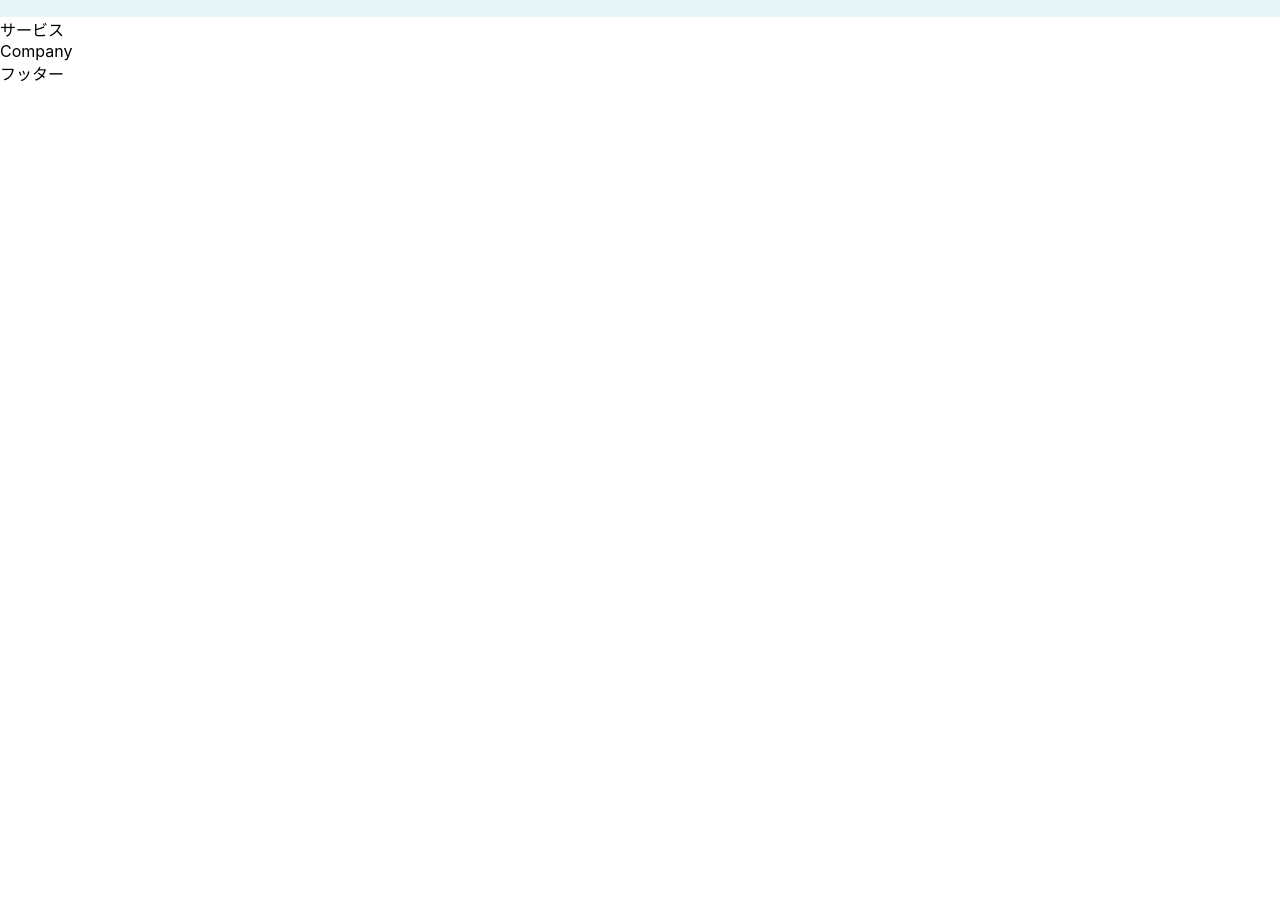
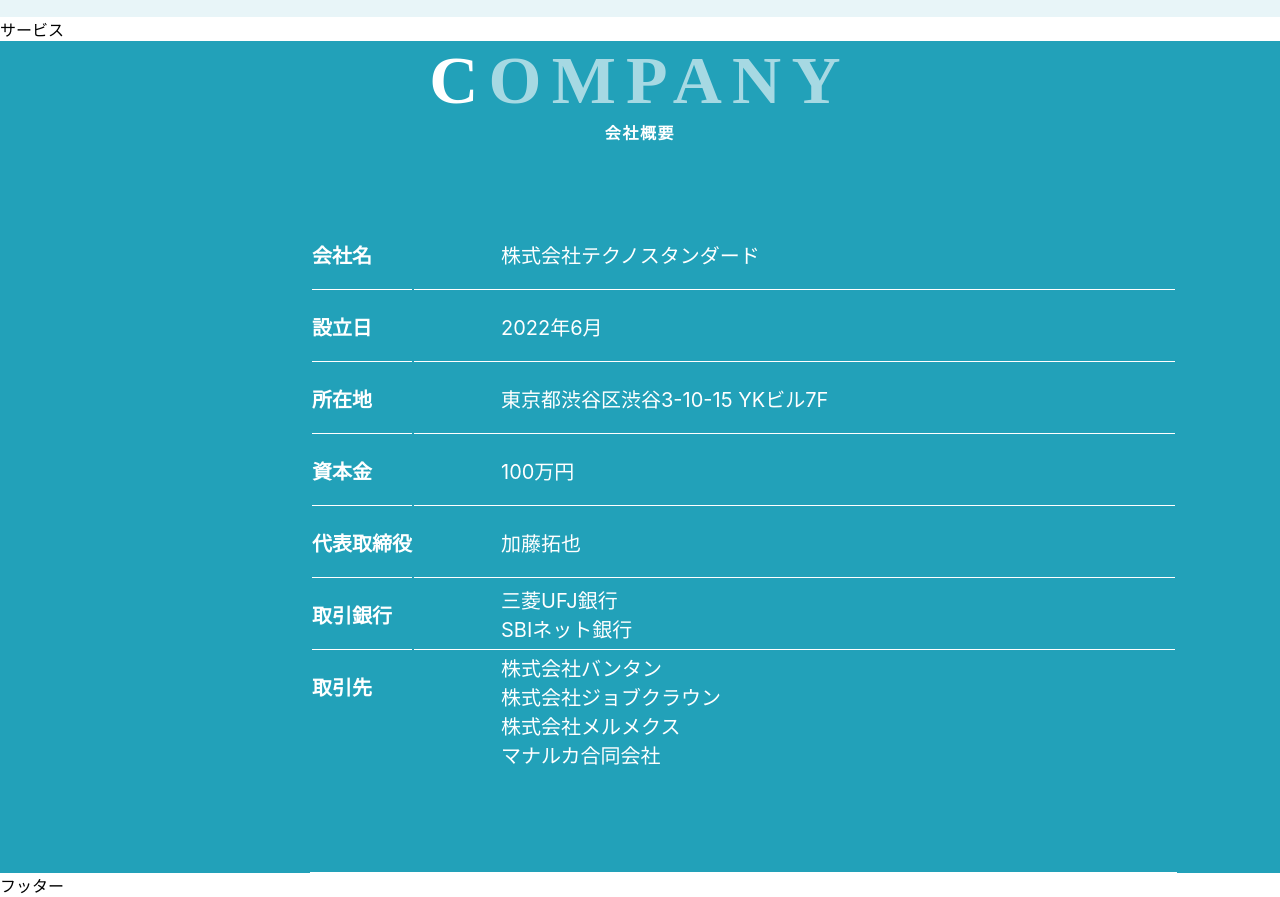
Before and after one commit to yui2411/hp-work, a React (Create React App) app: page /homepage in a window 1280 px wide. Shown: the part 1740-2637 px from the top of the page. Before the commit the page ends 1825 px from the top, so only its background shows below. Built offline with nearby package versions, Linux system fonts and the light colour scheme.

Commit message:
company作成

```diff
--- a/src/modules/hp/Company.tsx
+++ b/src/modules/hp/Company.tsx
@@ -1,15 +1,176 @@
 import { Box, SxProps, Theme } from "@mui/material";
+import { table } from "console";
 
 export const Company = () => {
   return (
     <Box className="Company" sx={sx}>
-      Company
+      <Box className="Company-title-group">
+        <Box className="Company-title">
+          C<span className="Company-title-color">OMPANY</span>
+        </Box>
+        <Box className="Company-title-sub">会社概要</Box>
+      </Box>
+      <Box className="Company-text">
+        <table className="Company-text-table">
+          <tr>
+            <td className="Company-text-category">会社名</td>
+            <td className="Company-text-name">株式会社テクノスタンダード</td>
+          </tr>
+          <tr>
+            <td className="Company-text-category">設立日</td>
+            <td className="Company-text-name">2022年6月</td>
+          </tr>
+          <tr>
+            <td className="Company-text-category">所在地</td>
+            <td className="Company-text-name">
+              東京都渋谷区渋谷3-10-15 YKビル7F
+            </td>
+          </tr>
+          <tr>
+            <td className="Company-text-category">資本金</td>
+            <td className="Company-text-name">100万円</td>
+          </tr>
+          <tr>
+            <td className="Company-text-category">代表取締役</td>
+            <td className="Company-text-name">加藤拓也</td>
+          </tr>
+          <tr>
+            <td className="Company-text-category">取引銀行</td>
+            <td className="Company-text-name">
+              三菱UFJ銀行
+              <br />
+              SBIネット銀行
+            </td>
+          </tr>
+          <tr>
+            <td className="Company-text-category-suppliers">取引先</td>
+            <td className="Company-text-name-suppliers">
+              株式会社バンタン
+              <br />
+              株式会社ジョブクラウン
+              <br />
+              株式会社メルメクス
+              <br />
+              マナルカ合同会社
+            </td>
+          </tr>
+        </table>
+      </Box>
     </Box>
   );
 };
 
 const sx: SxProps<Theme> = {
-  "&.Company" : {
+  "&.Company": {
     width: "100%",
+    backgroundColor: "rgba(34, 161, 185, 1)",
+  },
+
+  ".Company-title-group": {
+    textAlign: "center",
+    fontWeight: "700",
+    color: "rgba(255, 255, 255, 1)",
+  },
+
+  ".Company-title": {
+    fontFamily: "Avenir Next",
+    fontSize: {
+      md: "68px",
+      xs: "40px",
+    },
+    letterSpacing: {
+      md: "10.2px",
+      xs: "6px",
+    },
+  },
+
+  ".Company-title-color": {
+    color: "rgba(255, 255, 255, 0.6)",
+  },
+
+  ".Company-title-sub": {
+    fontFamily: "Noto Sans",
+    fontSize: {
+      md: "16px",
+      xs: "14px",
+    },
+    letterSpacing: {
+      md: "1.6px",
+      xs: "1.4px",
+    },
+  },
+
+  ".Company-text": {
+    color: "rgba(255, 255, 255, 1)",
+  },
+
+  ".Company-text-table": {
+    padding: "74px 0 100px 0",
+    borderBottom: "1px solid",
+    marginLeft: {
+      md: "310px",
+      xs: "35px",
+    },
+    fontSize: {
+      md: "20px",
+      xs: "16px",
+    },
+  },
+
+  ".Company-text-category": {
+    fontWeight: "700",
+    borderBottom: "1px solid",
+    textAlign: "left",
+    padding: "20px 0 20px 0",
+    width: {
+      md: "100px",
+      xs: "80px",
+    },
+  },
+
+  ".Company-text-name": {
+    fontWeight: "normal",
+    borderBottom: "1px solid",
+    textAlign: "left",
+    paddingLeft: {
+      md: "87px",
+      xs: "32px",
+    },
+    paddingRight: {
+      md: "25px",
+      xs: "5px",
+    },
+    width: {
+      md: "649px",
+      xs: "208px",
+    },
+  },
+
+  ".Company-text-category-suppliers": {
+    fontWeight: "700",
+    textAlign: "left",
+    verticalAlign: "top",
+    padding: "20px 0 20px 0",
+    width: {
+      md: "100px",
+      xs: "80px",
+    },
+  },
+
+  ".Company-text-name-suppliers": {
+    fontWeight: "normal",
+    textAlign: "left",
+    paddingLeft: {
+      md: "87px",
+      xs: "32px",
+    },
+    paddingRight: {
+      md: "25px",
+      xs: "5px",
+    },
+    width: {
+      md: "649px",
+      xs: "200px",
+    },
   },
 };
--- a/src/modules/hp/Mainvisual.tsx
+++ b/src/modules/hp/Mainvisual.tsx
@@ -4,24 +4,30 @@
 export const Mainvisual = () => {
   return (
     <Box className="Mainvisual" sx={sx}>
-
       <Box className="Main-img">
         <Box className="Catch-copy-group">
-          <Box className="Catch-copy">安心<span className="Catch-copy-small">と</span>信頼<br className="catch-br" />
-          <span className="Catch-copy-mostsmall">×</span><br className="none-br" />高度<span className="Catch-copy-small">な</span><br className="catch-br" />技術力</Box>
-          <Box className="Catch-copy-sub">高品質な開発を標準に。</Box></Box>
+          <Box className="Catch-copy">
+            安心<span className="Catch-copy-small">と</span>信頼
+            <br className="catch-br" />
+            <span className="Catch-copy-mostsmall">×</span>
+            <br className="none-br" />
+            高度<span className="Catch-copy-small">な</span>
+            <br className="catch-br" />
+            技術力
+          </Box>
+          <Box className="Catch-copy-sub">高品質な開発を標準に。</Box>
         </Box>
+      </Box>
     </Box>
   );
 };
 
 const sx: SxProps<Theme> = {
-  "&.Mainvisual" : {
+  "&.Mainvisual": {
     width: "100%",
-
   },
 
-  ".Main-img" : {
+  ".Main-img": {
     backgroundImage: `url(${mainimg})`,
     backgroundRepeat: "no-repeat",
     backgroundPosition: "center",
@@ -30,10 +36,9 @@
       md: "700px",
       xs: "550px",
     },
-
   },
 
-  ".Catch-copy-group" : {
+  ".Catch-copy-group": {
     fontWeight: "700",
     fontFamily: "Noto Sans JP",
     paddingTop: {
@@ -51,8 +56,8 @@
     textUnderlineOffset: "5px",
   },
 
-  ".Catch-copy" : {
-    fontSize : {
+  ".Catch-copy": {
+    fontSize: {
       md: "96px",
       xs: "57px",
     },
@@ -67,8 +72,8 @@
     paddingBottom: "12px",
   },
 
-  ".Catch-copy-small" : {
-    fontSize : {
+  ".Catch-copy-small": {
+    fontSize: {
       md: "64px",
       xs: "38px",
     },
@@ -77,12 +82,11 @@
       xs: "55px",
     },
     padding: "0 9px 0 9px",
-
   },
 
-  ".Catch-copy-mostsmall" : {
+  ".Catch-copy-mostsmall": {
     padding: "0 0 0 22px",
-    fontSize : {
+    fontSize: {
       md: "96px",
       xs: "57px",
     },
@@ -92,11 +96,11 @@
     display: {
       md: "inline",
       xs: "none",
-    }
+    },
   },
 
-  ".Catch-copy-sub" : {
-    fontSize : {
+  ".Catch-copy-sub": {
+    fontSize: {
       md: "48px",
       xs: "24px",
     },
@@ -109,19 +113,17 @@
     },
   },
 
-
-  ".catch-br" : {
+  ".catch-br": {
     display: {
       xs: "block",
       md: "none",
     },
   },
 
-  ".none-br" : {
+  ".none-br": {
     display: {
       xs: "none",
       md: "block",
     },
   },
-
 };
```
Also changed, not shown: src/modules/hp/About.tsx (+38 -24 lines).
